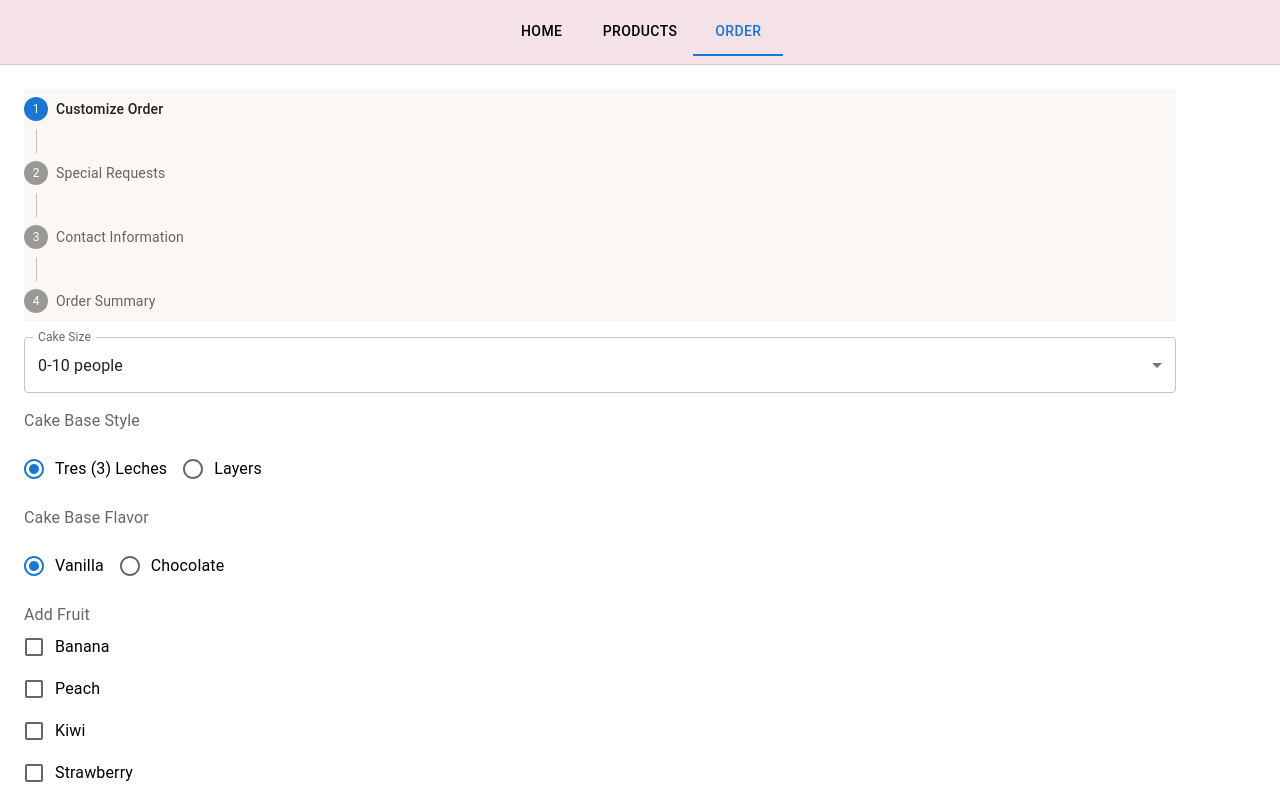
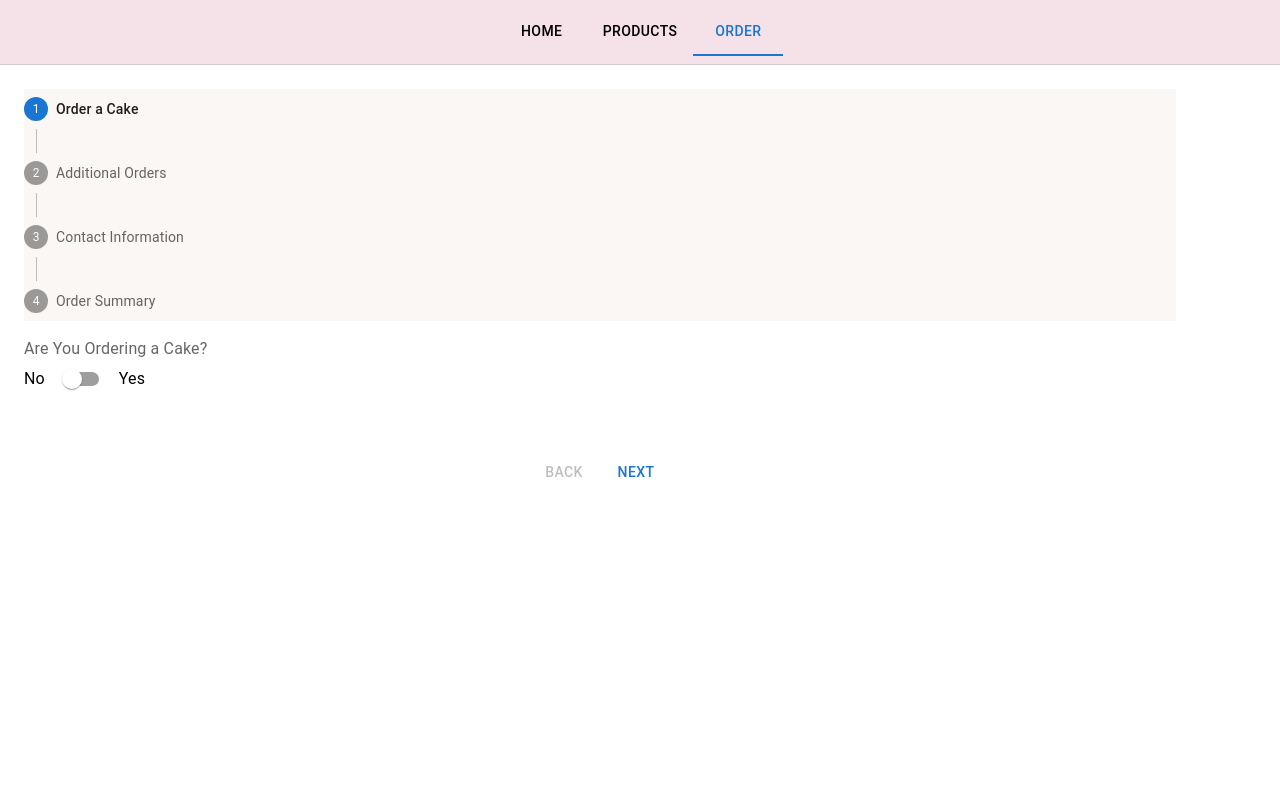
Before and after one commit to arcosea/cake, a React (Create React App) app: page / in a window 1280 px wide. Both pictures are taken after a click on the tab "ORDER". Shown: the top 800 px of the page. Built offline with nearby package versions, Linux system fonts and the light colour scheme.

Commit message:
Feature: added switch that displays cake form switch is on

```diff
--- a/src/ui/categories/CheckoutStepper.tsx
+++ b/src/ui/categories/CheckoutStepper.tsx
@@ -1,15 +1,17 @@
 import { useEffect, useState } from "react"
-import { Box, Stepper, Step, StepLabel, Typography, Button} from "@mui/material"
+import { Box, Stepper, Step, StepLabel, FormControl, FormLabel, FormGroup, Stack, Switch, Typography, Button, Divider} from "@mui/material"
 import OrderForm from "../components/OrderForm";
 import OrderSpecialNotes from "../components/OrderSpecialNotes";
 import OrderList from "../components/OrderList";
 import OrderCategories from "../components/OrderCategories";
 import { DataManager } from "../../utils/DataManager";
-import { Headers } from "../../utils/data";
+import { Headers, YesNoOptions } from "../../utils/data";
 import DisplayDetails from "../components/DisplayDetails";
+import SwitchController from "../components/SwitchController";
 
 
-const steps: string[] = ["Customize Order", "Special Requests", "Contact Information", "Order Summary"];
+
+const steps: string[] = ["Order a Cake", "Additional Orders", "Contact Information", "Order Summary"];
 let manager: DataManager = new DataManager();
 
 export default function CheckoutStepper(){
@@ -39,8 +41,6 @@ export default function CheckoutStepper(){
         setIsFormFilled(isFilled);
     };
 
-
-
     /**
      * Updates to data manager
      */
@@ -60,6 +60,27 @@ export default function CheckoutStepper(){
         manager.updateContactInfo(criteriaType, value);
     }
 
+    const [isOrderingCake, setIsOrderingCake] = useState(manager.isOrderingCake);
+    const handleOrderingCakeChanges = (isOrdering: any) => {
+        setIsOrderingCake(isOrdering);
+        manager.updateOrderingCake(isOrdering);
+    }
+
+    function displayCakeOrderingForm(){
+        if(isOrderingCake){
+            return (
+                <Box sx={{marginBottom: 2, border: 1, padding: 2}}>
+                    <Typography sx={{backgroundColor: "#1976d2", marginBottom: 3, color: "whitesmoke"}}> Customize Your Cake</Typography>
+                    <OrderCategories onChange={handleOrderCriteriaChanges} defaultValues={manager.orderCriteria}/>
+                    <Divider sx={{border: 1, margin: 2}}/>
+                    <Typography sx={{backgroundColor: "#1976d2", marginBottom: 3, color: "whitesmoke"}}> Special Requests</Typography>
+                    <OrderSpecialNotes onChange={handleOrderSpecialNotesChanges} defaultValue={manager.additionalRequests}/>
+                </Box>
+            )
+        } else{
+            return <></>
+        }
+    }
 
     /**
      * Next and Previous buttons
@@ -100,14 +121,15 @@ export default function CheckoutStepper(){
         } else if (activeStep === 0){
             return (
                 <>
-                    <OrderCategories onChange={handleOrderCriteriaChanges} defaultValues={manager.orderCriteria}/>
+                    <SwitchController label={Headers.ORDERING_A_CAKE} options={YesNoOptions} defaultValue={manager.isOrderingCake} onChange={handleOrderingCakeChanges} />
+                    {displayCakeOrderingForm()}
                     {addNextBackButtons()}
                 </>
             )
         } else if (activeStep === 1){
             return (
                 <>
-                    <OrderSpecialNotes onChange={handleOrderSpecialNotesChanges} defaultValue={manager.additionalRequests}/>
+
                     {addNextBackButtons()}
                 </>
             )
--- a/src/ui/components/CheckboxGroup.tsx
+++ b/src/ui/components/CheckboxGroup.tsx
@@ -28,6 +28,7 @@ export default function CheckboxGroup({label, options, defaultValue, onChange}:
 
             <FormGroup>
                 <FormLabel id="demo-radio-buttons-group-label" >{label}</FormLabel>
+                <Box display="flex" flexDirection="row" flexWrap="wrap">
                     {options.map((option) => (
                         <FormControlLabel
                             key={option}
@@ -41,6 +42,8 @@ export default function CheckboxGroup({label, options, defaultValue, onChange}:
                             label={option}
                         />
                     ))}
+                </Box>
+
             </FormGroup>
 
         </>
--- /dev/null
+++ b/src/ui/components/SwitchController.tsx
@@ -0,0 +1,40 @@
+import { FormControl, FormLabel, FormGroup, FormControlLabel, Stack, Switch, Typography} from "@mui/material";
+import { useState} from "react";
+
+
+interface ISwitchControllerProp{
+    label: string,
+    defaultValue: boolean,
+    options: string[],
+    onChange: Function
+}
+export default function SwitchController({label, options, defaultValue, onChange}: ISwitchControllerProp){
+    console.log(defaultValue)
+    let [value, setValue] = useState(defaultValue);
+
+    const handleSwitchChange = (event: any) =>{
+        setValue(Boolean(event.target.checked));
+        onChange(Boolean(event.target.checked));
+    }
+
+    return (
+        <>
+            <FormControl component="fieldset" sx={{marginBottom: 2}}>
+                <FormLabel component="legend"> {label} </FormLabel>
+                <FormGroup aria-label="position" row>
+                    <Stack direction="row" spacing={1} alignItems="center">
+                        <Typography> {options[0]}</Typography>
+                        <Switch
+                            inputProps={{ 'aria-label': 'ant design' }}
+                            checked={value}
+                            onChange={handleSwitchChange}
+                        />
+                        <Typography>{options[1]}</Typography>
+                    </Stack>
+                </FormGroup>
+            </FormControl>
+
+
+        </>
+    )
+}
--- a/src/utils/DataManager.ts
+++ b/src/utils/DataManager.ts
@@ -11,17 +11,18 @@ export class DataManager {
     private _currentDate: any;
     private _helper: Helper;
     private _confirmationNumber: string = "";
+    private _orderingCake: boolean;
 
 
 
     constructor() {
         this._helper = new Helper();
-
         this._currentDate = dayjs();
         this._earliestPickupDate = this._currentDate.add(this._minDaysBeforePickup, 'day');
         this._orderCriteria = new Map();
         this._additionalRequests = new Map();
         this._contactInfo = new Map();
+        this._orderingCake = false;
 
         this.initOrderCriteria();
         this.initAdditionalRequest();
@@ -81,6 +82,10 @@ export class DataManager {
         this._contactInfo.set(criteriaType, value);
     }
 
+    public updateOrderingCake(isOrdering: boolean) {
+        this._orderingCake = isOrdering;
+    }
+
     public resetData() {
         this.initOrderCriteria();
         this.initAdditionalRequest();
@@ -128,6 +133,10 @@ export class DataManager {
         return this._confirmationNumber;
     }
 
+    public get isOrderingCake() {
+        return this._orderingCake;
+    }
+
 
 
 
--- a/src/utils/data.ts
+++ b/src/utils/data.ts
@@ -35,7 +35,10 @@ export const CakeFruit: string[] = ["Banana", "Peach", "Kiwi", "Strawberry", "Pi
 
 export const Genders: string[] = ["Male", "Female"];
 
+export const YesNoOptions: string[] = ["No", "Yes"];
+
 export enum Headers {
+    ORDERING_A_CAKE = "Are You Ordering a Cake?",
     CAKE_SIZE = "Cake Size",
     CAKE_BASE_STYLE = "Cake Base Style",
     CAKE_BASE_FLAVOR = "Cake Base Flavor",
@@ -49,6 +52,7 @@ export enum Headers {
     EMAIL = "Email",
     PHONE_NUMBER = "Phone Number"
 }
+
 
 export enum Bakery {
     NAME = "Teresita's Mexican Bakery",
```
Also changed, not shown: src/ui/components/Selector.tsx (indentation only). Lines whose indentation alone changed are shown as unchanged.
